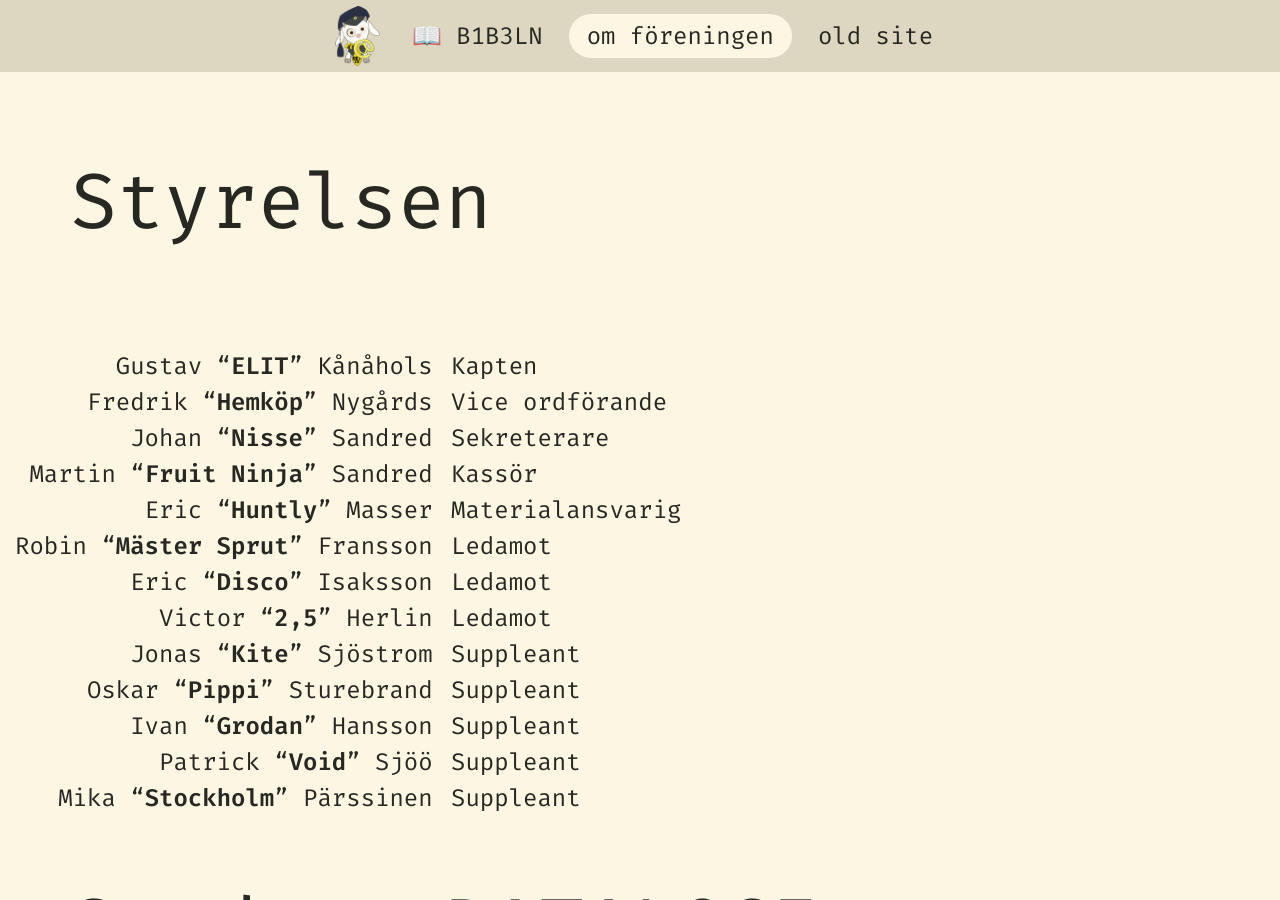
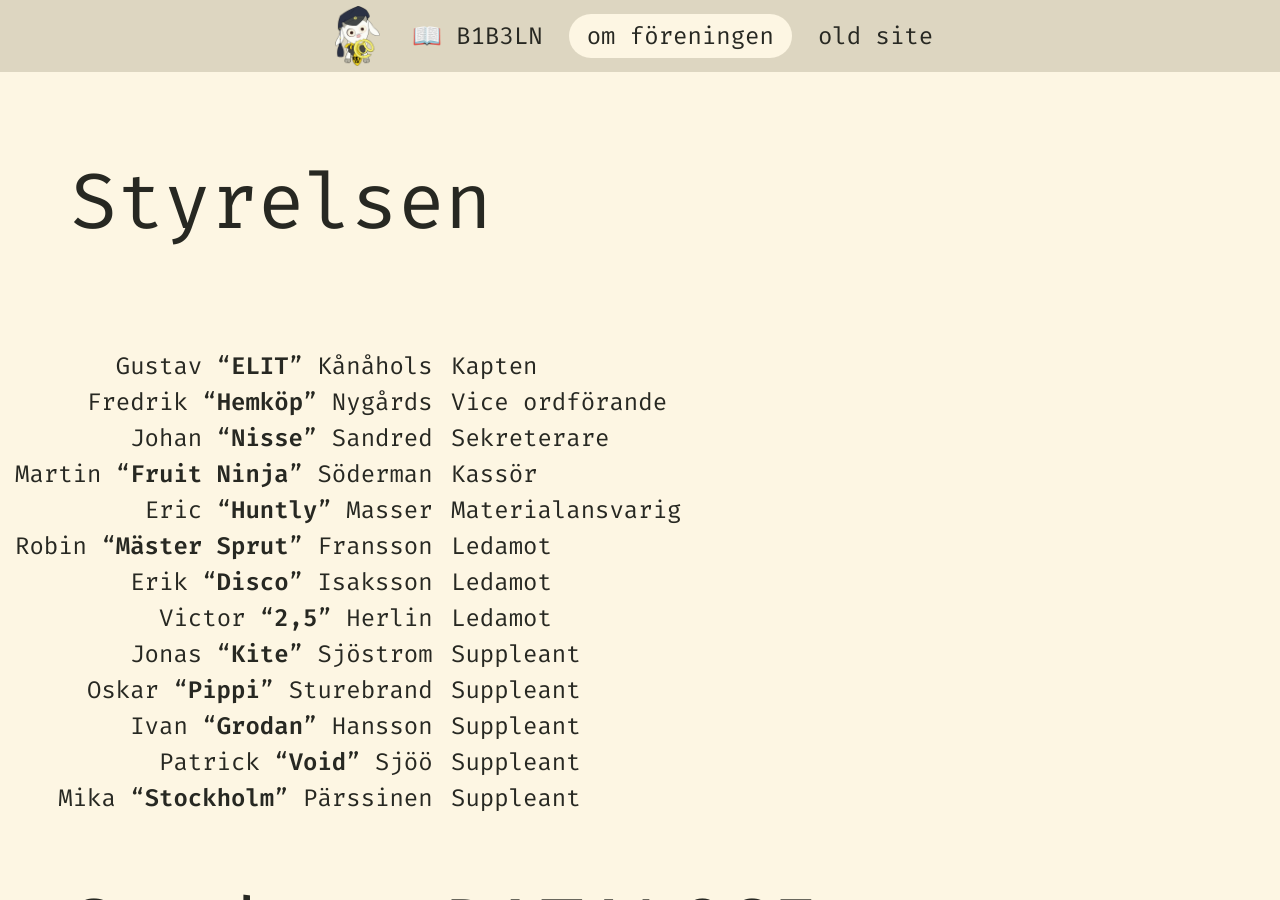
Before and after one commit to dalo-mdu/site, a Jekyll site: the page built from foreningen.md, in a window 1280 px wide and 900 px high. Built offline with Jekyll 4.4.1, drawn with Linux system fonts in a browser that asks for light colours; some web fonts are replaced; our own code applies the rules of GitHub Pages for plain Markdown files.

Commit message:
Jag kan tydligen inte ens mitt eget namn

```diff
--- a/_data/styrelse.yml
+++ b/_data/styrelse.yml
@@ -13,7 +13,7 @@
 - role:  Kassör
   fname: Martin
   nick:  Fruit Ninja
-  lname: Sandred
+  lname: Söderman
 - role:  Materialansvarig
   fname: Eric
   nick:  Huntly
@@ -23,7 +23,7 @@
   nick:  Mäster Sprut
   lname: Fransson
 - role:  Ledamot
-  fname: Eric
+  fname: Erik
   nick:  Disco
   lname: Isaksson
 - role:  Ledamot
```
